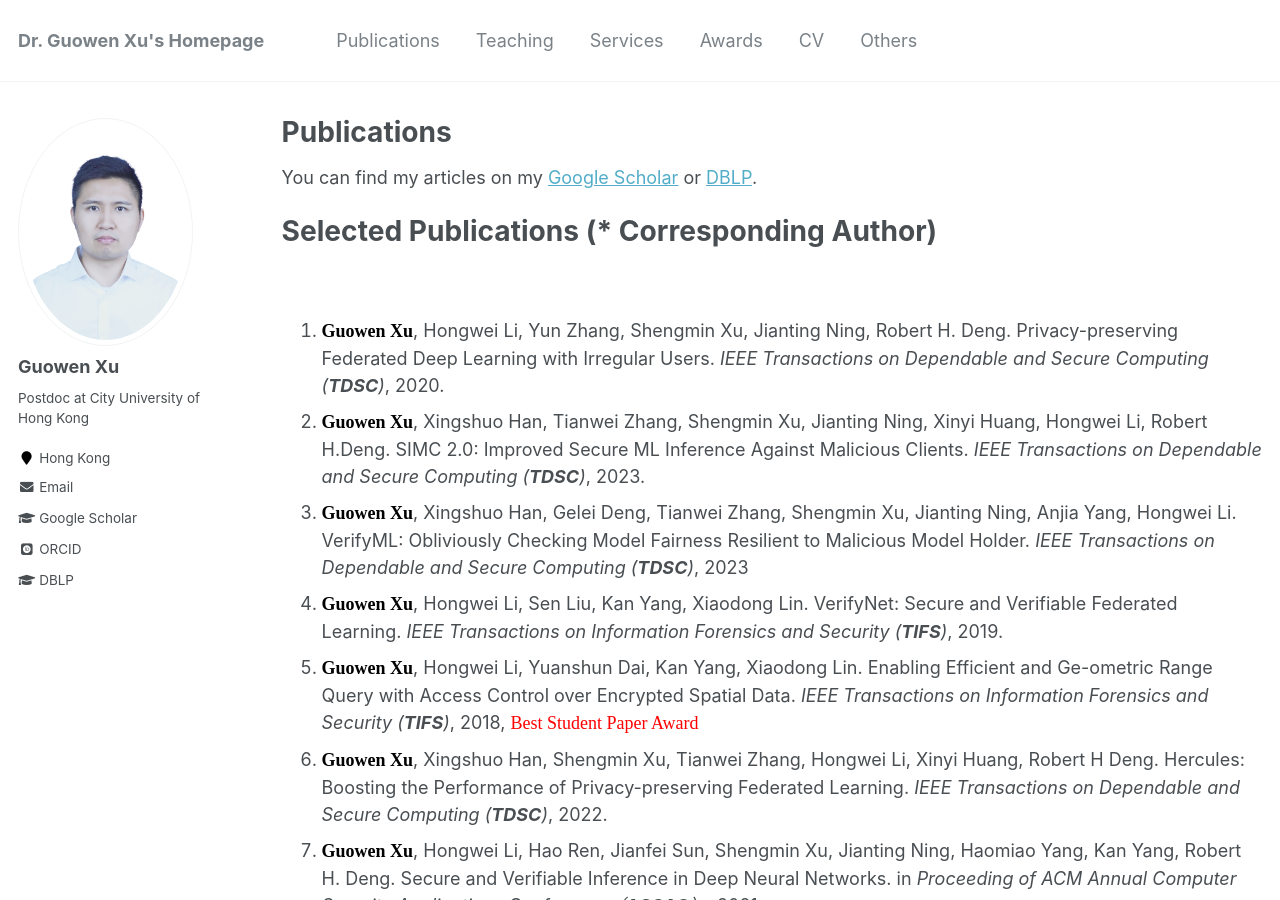
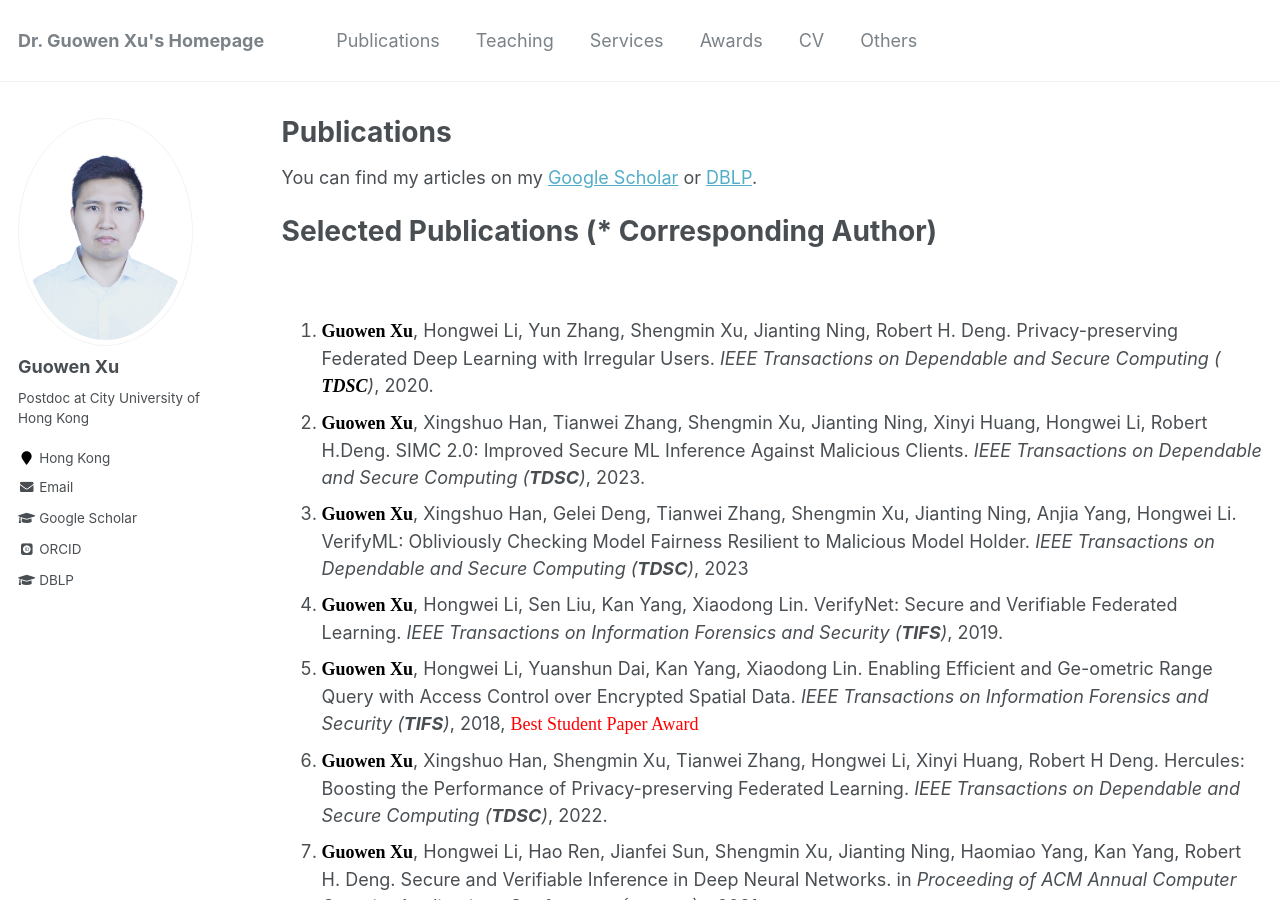
Before and after one commit to Guowen-xu/guowen-xu.github.io, a Jekyll site: the page built from _pages/publications.md, in a window 1280 px wide and 900 px high. Built offline with Jekyll 4.4.1, drawn with Linux system fonts in a browser that asks for light colours; some web fonts are replaced.

Commit message:
Update publications.md

```diff
--- a/_pages/publications.md
+++ b/_pages/publications.md
@@ -14,7 +14,7 @@ You can find my articles on my [Google Scholar](https://scholar.google.com.hk/ci
 
 
 
-1. **<font face="Times New Roman" color=black size=4> Guowen Xu</font>**, Hongwei Li, Yun Zhang, Shengmin Xu, Jianting Ning, Robert H. Deng. Privacy-preserving Federated Deep Learning with Irregular Users. *IEEE Transactions on Dependable and Secure Computing (**TDSC**)*, 2020.
+1. **<font face="Times New Roman" color=black size=4> Guowen Xu</font>**, Hongwei Li, Yun Zhang, Shengmin Xu, Jianting Ning, Robert H. Deng. Privacy-preserving Federated Deep Learning with Irregular Users. *IEEE Transactions on Dependable and Secure Computing ( **<font face="Times New Roman" color=black size=4> TDSC</font>**)*, 2020.
 2. **<font face="Times New Roman" color=black size=4> Guowen Xu</font>**, Xingshuo Han, Tianwei Zhang, Shengmin Xu, Jianting Ning, Xinyi Huang, Hongwei Li, Robert H.Deng. SIMC 2.0: Improved Secure ML Inference Against Malicious Clients. *IEEE Transactions on Dependable and Secure Computing (**TDSC**)*, 2023.
 3. **<font face="Times New Roman" color=black size=4> Guowen Xu</font>**, Xingshuo Han, Gelei Deng, Tianwei Zhang, Shengmin Xu, Jianting Ning, Anjia Yang, Hongwei Li. VerifyML: Obliviously Checking Model Fairness Resilient to Malicious Model Holder. *IEEE Transactions on Dependable and Secure Computing (**TDSC**)*, 2023
 4. **<font face="Times New Roman" color=black size=4> Guowen Xu</font>**, Hongwei Li, Sen Liu, Kan Yang, Xiaodong Lin. VerifyNet: Secure and Verifiable Federated Learning. *IEEE Transactions on Information Forensics and Security (**TIFS**)*, 2019.
```
